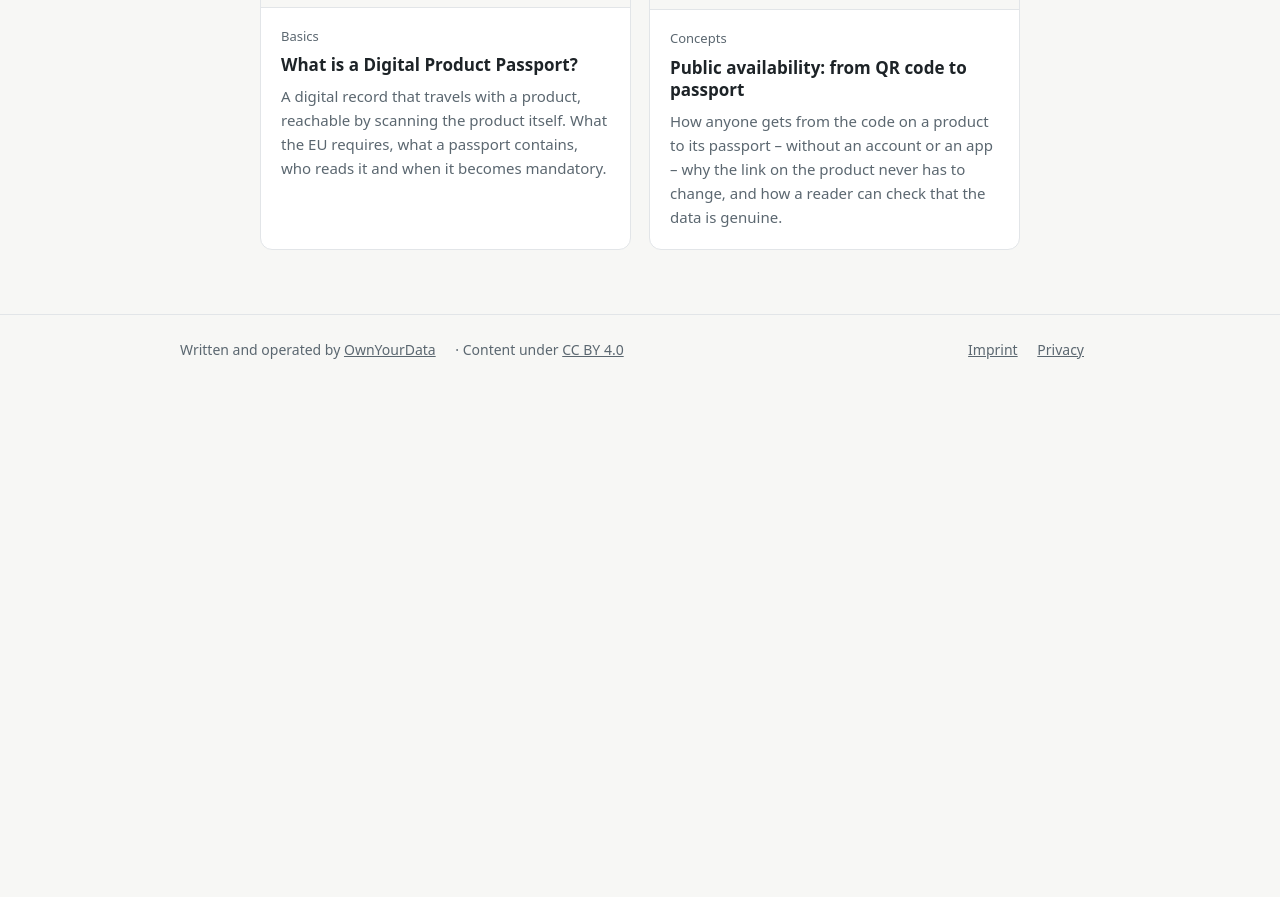
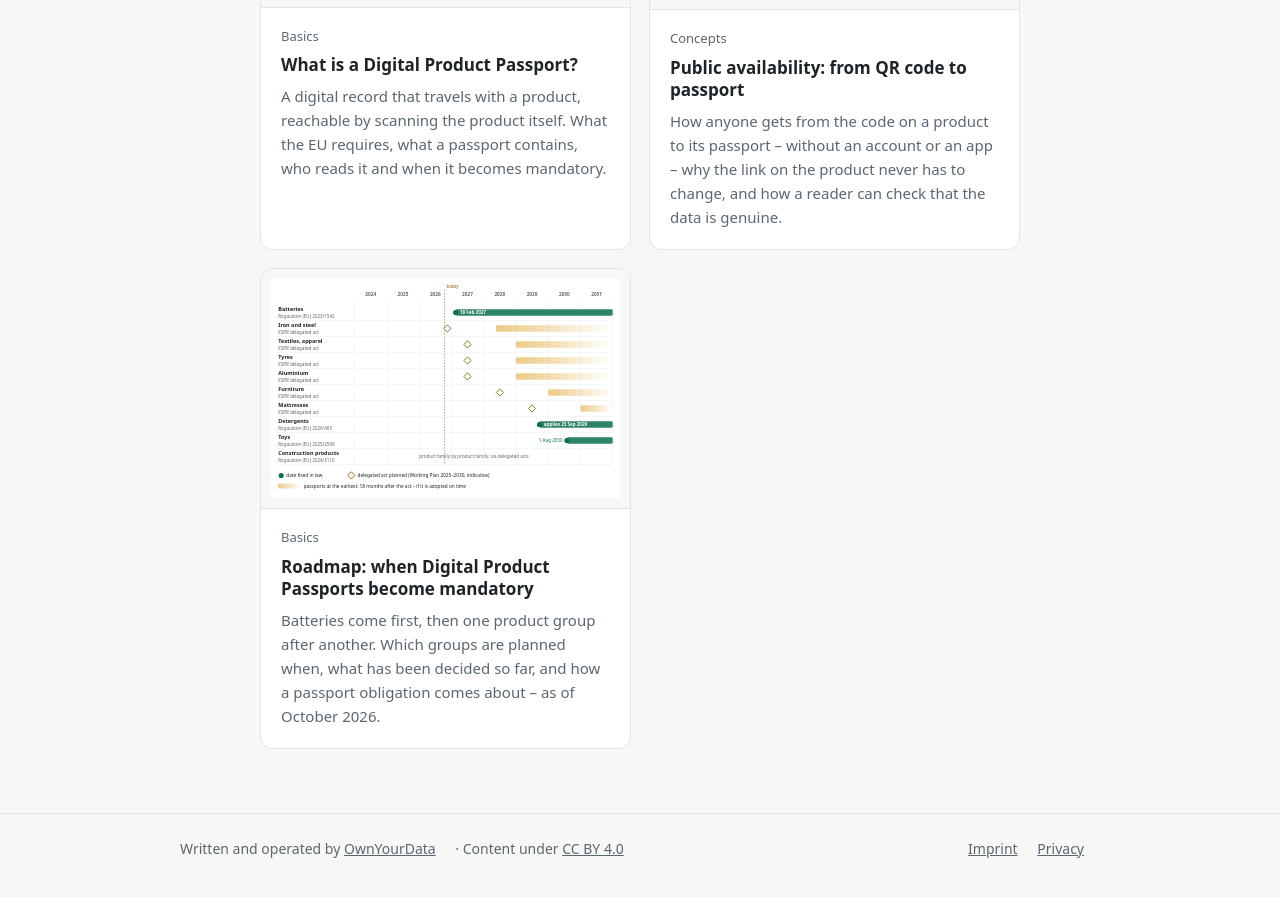
Before and after one commit to OwnYourData/dpp-knowledge-base, a Jekyll site: the page built from _articles/role-based-access.md, in a window 1280 px wide and 900 px high, scrolled down 7434 px. Shown: the top 897 px of the window. Built offline with Jekyll 4.4.1, drawn with Linux system fonts in a browser that asks for light colours; before the commit the page ends 7835 px from its top, so only the background shows below that; some of the changed lines change nothing that is shown.

Commit message:
Add a roadmap of when passports become mandatory per product group

```diff
--- /dev/null
+++ b/_articles/dpp-roadmap.md
@@ -0,0 +1,108 @@
+---
+title: "Roadmap: when Digital Product Passports become mandatory"
+description: Batteries come first, then one product group after another. Which groups are planned when, what has been decided so far, and how a passport obligation comes about – as of October 2026.
+section: Basics
+order: 2
+audience: economic operators, compliance and product teams
+last_reviewed: 2026-10-16
+image: /assets/img/dpp-roadmap.svg
+image_alt: "Timeline 2024 to 2031. Batteries: passport mandatory from 18 February 2027. ESPR delegated acts planned for iron and steel in Q4 2026, textiles, tyres and aluminium in 2027, furniture in 2028, mattresses in 2029, each with passports at the earliest 18 months later. Detergents: new regulation applies from 23 September 2029. Toys: 1 August 2030. Construction products: product family by product family."
+image_caption: "Where each product group stands. Green dates are fixed in law; the diamonds are the Commission's indicative planning."
+image_width: 960
+image_height: 602
+cta:
+  title: Be ready before your product group is due
+  text: The infrastructure is settled – the registry is live and six standards are published. Our free tools let you build and check passports on that basis today.
+  buttons:
+    - label: Check a passport with the DPP Linter
+      url: "https://dpplint.ownyourdata.eu/"
+    - label: Get the DPP Manager
+      url: "https://github.com/OwnYourData/dpp-manager-public"
+further:
+  - title: ESPR and Energy Labelling Working Plan 2025–2030, COM(2025) 187
+    url: "https://eur-lex.europa.eu/legal-content/EN/TXT/?uri=CELEX:52025DC0187"
+    what: the Commission's priorities and indicative dates
+  - title: Regulation (EU) 2024/1781 (ESPR)
+    url: "https://eur-lex.europa.eu/eli/reg/2024/1781/oj"
+    what: the framework, including the 18-month rule
+  - title: Ecodesign requirements for iron and steel products
+    url: "https://ec.europa.eu/info/law/better-regulation/have-your-say/initiatives/17672-Ecodesign-requirements-for-iron-and-steel-products_en"
+    what: the Commission's initiative page
+  - title: Regulation (EU) 2023/1542 (batteries)
+    url: "https://eur-lex.europa.eu/eli/reg/2023/1542/oj"
+    what: Article 77 and Annex XIII on the battery passport
+related:
+  - what-is-a-digital-product-passport
+  - role-based-access
+---
+
+<div class="tldr" markdown="1">
+<p class="label">In short</p>
+
+- **Batteries are first:** electric-vehicle, light-means-of-transport and larger industrial batteries need a passport from **18 February 2027**.
+- Under the Ecodesign Regulation (ESPR), each product group gets its own **delegated act**. **Iron and steel** is next; the Commission expects to adopt it in Q4 2026. Textiles, tyres and aluminium are planned for 2027, furniture for 2028, mattresses for 2029.
+- A delegated act applies **at the earliest 18 months** after it enters into force. Passports for these groups therefore start in 2028 at the earliest.
+- Toys, detergents and construction products get passports under their own regulations.
+- As of mid-October 2026, no ESPR delegated act with passport requirements has been adopted.
+</div>
+
+## How a passport becomes mandatory
+
+The ESPR, in force since July 2024, creates the framework: it says *that* products will have passports and how the system works. It does not say *which* products need one or *what* goes into it. That is decided product group by product group in delegated acts.
+
+{% include figure.html src="/assets/img/delegated-act-steps.svg" alt="Six steps: working plan, preparatory study by the Joint Research Centre, consultation, draft discussed in the Ecodesign Forum and with Member State experts, adoption with a two-month objection period for Parliament and Council, application at the earliest 18 months later. Iron and steel has passed the consultation; the other planned groups are in the preparatory study." caption="From working plan to obligation. The callouts show where the product groups stood in October 2026." width="960" height="330" %}
+
+Two numbers in the regulation set the pace:
+
+- Parliament and Council have **two months**, extendable by two, to object before a delegated act enters into force.
+- Its date of application may not be earlier than **18 months** after entry into force, except in duly justified cases. Every product group therefore gets at least a year and a half of lead time.
+
+The order comes from the Commission's **Working Plan 2025–2030**, adopted on 16 April 2025. Its dates are indicative and will be reviewed in 2028.
+
+## The roadmap at a glance
+
+| Product group | Legal basis | Date | Status in October 2026 |
+|---|---|---|---|
+| Batteries (EV, light means of transport, industrial > 2 kWh) | Regulation (EU) 2023/1542 | passport from **18 Feb 2027** | fixed; rules on legitimate-interest access still pending |
+| Iron and steel | ESPR delegated act | planned 2026 | consultation closed 12 Aug 2026; adoption expected Q4 2026 |
+| Textiles, apparel | ESPR delegated act | planned 2027 | preparatory study |
+| Tyres | ESPR delegated act | planned 2027 | preparatory study |
+| Aluminium | ESPR delegated act | planned 2027 | preparatory study |
+| Furniture | ESPR delegated act | planned 2028 | preparatory study |
+| Mattresses | ESPR delegated act | planned 2029 | preparatory study |
+| Detergents | Regulation (EU) 2026/405 | regulation applies from **23 Sep 2029** | adopted |
+| Toys | Regulation (EU) 2025/2509 | applies from **1 Aug 2030** | adopted |
+| Construction products | Regulation (EU) 2024/3110 | product family by product family | delegated acts in preparation |
+
+"Planned" means the year in which the Working Plan expects the Commission to adopt the delegated act – not the year from which passports are required.
+
+## Batteries: the first passport
+
+From 18 February 2027, every electric-vehicle battery, every battery for light means of transport such as e-bikes and e-scooters, and every industrial battery above 2 kWh placed on the EU market needs a passport. The obligation lies with whoever places the finished battery on the market. Simplification packages adopted or proposed so far leave this date unchanged.
+
+What is still missing are the Commission's rules on who counts as a person with a **legitimate interest** and what they may access. The regulation required them by 18 August 2026; that deadline passed. The public part and the part for authorities can already be built against Annex XIII of the regulation. How the access groups work in practice is described in [Role-based access to passport data]({{ '/role-based-access/' | relative_url }}).
+
+## ESPR product groups: one after another
+
+**Iron and steel** is the first ESPR product group. The Commission published a call for evidence and a public consultation in May 2026, open until 12 August 2026. The measures under consideration include information on the carbon footprint and recycled content, substances that hinder recycling, performance classes based on the carbon footprint, and a passport for all actors in the supply chain.
+
+**Textiles and apparel, tyres and aluminium** are planned for 2027, **furniture** for 2028 and **mattresses** for 2029. For each, the Joint Research Centre is preparing the technical basis in a preparatory study with stakeholder meetings.
+
+Alongside the product groups, the Working Plan foresees two **horizontal measures**: a repairability score, planned for 2027, and requirements on recycled content and recyclability of electrical and electronic equipment, planned for 2029.
+
+Some products are not in this first plan. **Footwear** gets its own study, to be completed by the end of 2027; for **chemicals**, a study is to define the scope first. Both will be reassessed in the mid-term review in 2028.
+
+**Energy-related products** that already have ecodesign rules – dishwashers, fridges, displays and others – get updated rules under the ESPR between 2026 and 2030. Where a product carries an energy label, the existing EPREL database may take the place of a separate passport.
+
+## Other regulations with passports
+
+- **Toys:** the new Toy Safety Regulation (EU) 2025/2509 requires a passport for toys and applies from 1 August 2030.
+- **Detergents:** the new Detergents Regulation (EU) 2026/405 introduces a passport for detergents; it applies from 23 September 2029.
+- **Construction products:** under the Construction Products Regulation (EU) 2024/3110, passports follow product family by product family, through delegated acts and the standards they reference.
+
+## What this means today
+
+The **content** of most passports is still open. The **infrastructure** is not: the EU registry has been live since 20 July 2026, and six harmonised standards for identifiers, data carriers, storage, APIs and the data model were published in 2026. A passport built on those standards today will not have to be rebuilt when your product group is due – only filled with the data its delegated act requires.
+
+> This roadmap reflects the state of 16 October 2026. Dates in the Working Plan are indicative, and drafts change during consultation. Check the linked sources before relying on a date.
+{: .open}
--- a/_articles/role-based-access.md
+++ b/_articles/role-based-access.md
@@ -28,6 +28,7 @@ further:
 related:
   - what-is-a-digital-product-passport
   - public-availability
+  - dpp-roadmap
 ---
 
 <div class="tldr" markdown="1">
--- a/_articles/what-is-a-digital-product-passport.md
+++ b/_articles/what-is-a-digital-product-passport.md
@@ -31,6 +31,7 @@ further:
 related:
   - role-based-access
   - public-availability
+  - dpp-roadmap
 ---
 
 <div class="tldr" markdown="1">
@@ -113,7 +114,7 @@ The ESPR itself sets no product-specific deadline. Each product group gets its o
 
 **Batteries** follow their own regulation, (EU) 2023/1542. From 18 February 2027, electric-vehicle batteries, batteries for light means of transport such as e-bikes and e-scooters, and industrial batteries above 2 kWh need a passport.
 
-Passports are also foreseen for construction products, toys and detergents, each under its own regulation and timetable.
+Passports are also foreseen for construction products, toys and detergents, each under its own regulation and timetable. Which product group is due when, and how far each one has got, is tracked in the [roadmap of delegated acts]({{ '/dpp-roadmap/' | relative_url }}).
 
 > Dates and the state of delegated acts change. This article was last reviewed on the date shown at the top; check EUR-Lex for the current legal text.
 {: .open}
```
Also changed, not shown: assets/img/delegated-act-steps.svg (added), assets/img/dpp-roadmap.svg (added).
